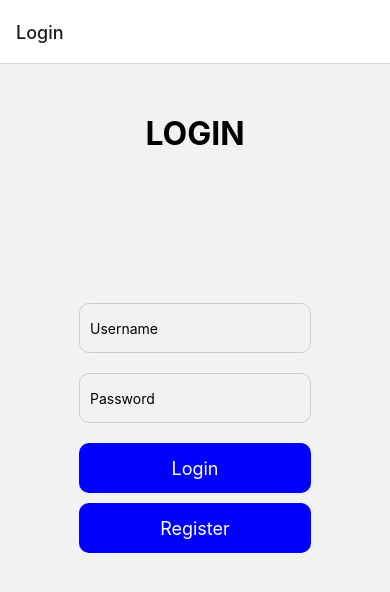
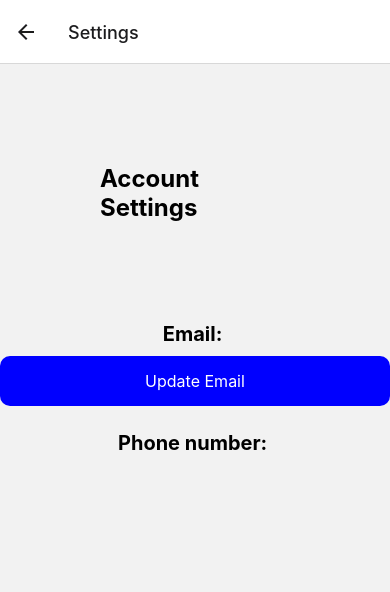
Before and after one commit to maxi-p/marketplace, a React Native app in the folder mobile_frontend/: screen /Settings in a window 390 px wide. Shown: the top 592 px of the page. Built offline with nearby package versions, Linux system fonts and the light colour scheme.

Commit message:
modified:   mobile_frontend/App.js 	modified:   mobile_frontend/pages/HomePage.js 	new file:   mobile_frontend/pages/SettingsPage.js

```diff
--- a/mobile_frontend/App.js
+++ b/mobile_frontend/App.js
@@ -8,6 +8,7 @@ import RegisterPage from './pages/RegisterPage';
 import HomePage from './pages/HomePage';
 import SellPage from './pages/SellPage';
 import BrowsePage from './pages/BrowsePage';
+import SettingsPage from './pages/SettingsPage';
 import { UserContext } from './logic/UserContext';
 
 const Stack = createNativeStackNavigator();
@@ -41,6 +42,7 @@ const App = () => {
       <Stack.Navigator initialRouteName='Login'>
         <Stack.Screen name="Login" component={LoginPage} />
         <Stack.Screen name="Register" component={RegisterPage} />
+        <Stack.Screen name="Settings" component={SettingsPage} />
         <Stack.Screen name="Post-Login" component={PostLogin}
           options={{headerShown: false}}
         />
--- a/mobile_frontend/pages/HomePage.js
+++ b/mobile_frontend/pages/HomePage.js
@@ -1,5 +1,5 @@
 import React, { useContext, useState } from 'react';
-import { View, Text, StyleSheet, TouchableOpacity, Modal, BackHandler } from 'react-native';
+import { View, Text, StyleSheet, TouchableOpacity, Modal, BackHandler, Touchable } from 'react-native';
 import { UserContext } from '../logic/UserContext';
 import { useFocusEffect } from '@react-navigation/native';
 const HomePage = (props) => {
@@ -15,6 +15,11 @@ const HomePage = (props) => {
     setUsername(null);
     props.navigation.navigate('Login');
   };
+
+  const handleSettings = () => {
+    // Handle settings logic here
+    props.navigation.navigate('Settings');
+  }
   // Logout on Back button
   useFocusEffect(
     React.useCallback(() => {
@@ -51,6 +56,9 @@ const HomePage = (props) => {
               onPress={toggleDropdown}
               style={styles.modalBackground}></TouchableOpacity>
             <View style={styles.dropdown}>
+              <TouchableOpacity onPress={handleSettings}>
+                <Text style={styles.dropdownText}>Settings</Text>
+              </TouchableOpacity>
               <TouchableOpacity onPress={handleLogout}>
                 <Text style={styles.dropdownText}>Logout</Text>
               </TouchableOpacity>
--- /dev/null
+++ b/mobile_frontend/pages/SettingsPage.js
@@ -0,0 +1,86 @@
+import React, { useContext, useState, useEffect } from 'react';
+import { View, Text, StyleSheet, TouchableOpacity } from 'react-native';
+import { UserContext } from '../logic/UserContext';
+
+const SettingsPage = ({ username }) => {
+  const { userId } = useContext(UserContext);
+  const [email, setEmail] = useState('');
+  const [phoneNumber, setPhoneNumber] = useState('');
+
+  const updateEmail = async () => {
+    try {
+      const response = await fetch(`https://cop4331-marketplace-98e1376d9db6.herokuapp.com/api/editUser/${userId}/email`, {
+        method: 'PUT',
+        headers: {
+          'Content-Type': 'application/json',
+        },
+        body: JSON.stringify({ email: 'new_email@example.com' }), // Replace with new email
+      });
+      if (response.ok) {
+        // Email updated successfully, you can update UI accordingly
+        console.log('Email updated successfully');
+      } else {
+        console.error('Failed to update email');
+      }
+    } catch (error) {
+      console.error('Error updating email:', error);
+    }
+  };
+
+  // Similar function for updating phone number
+
+  return (
+    <View style={styles.container}>
+      <View style={styles.middleContent}>
+        <Text style={styles.middleText}>Account Settings</Text>
+        <Text style={styles.Text}>Email: {email}</Text>
+        <TouchableOpacity style={styles.button} onPress={updateEmail}>
+          <Text style={styles.buttonText}>Update Email</Text>
+        </TouchableOpacity>
+        <Text style={styles.Text}>Phone number: {phoneNumber}</Text>
+        {/* Add button and logic for updating phone number */}
+      </View>
+    </View>
+  );
+};
+
+export default SettingsPage;
+
+const styles = StyleSheet.create({
+  container: {
+    flex: 1,
+    justifyContent: 'center',
+    alignItems: 'center',
+  },
+  middleContent: {
+    flex: 1,
+    justifyContent: 'top',
+    alignItems: 'center',
+  },
+  Text: {
+    fontSize: 20,
+    fontWeight: 'bold',
+    color:'black',
+    marginBottom: 10,
+  },
+  middleText: {
+    fontSize: 24,
+    fontWeight: 'bold',
+    margin: 100,
+  },
+  button: {
+    width: '100%',
+    height: 50,
+    backgroundColor: 'blue',
+    justifyContent: 'center',
+    alignItems: 'center',
+    borderRadius: 10,
+    marginBottom: 25,
+  },
+  buttonText: {
+    color: 'white',
+    fontSize: 16,
+    margin: 10,
+    marginHorizontal: 50,
+  },
+});
```
